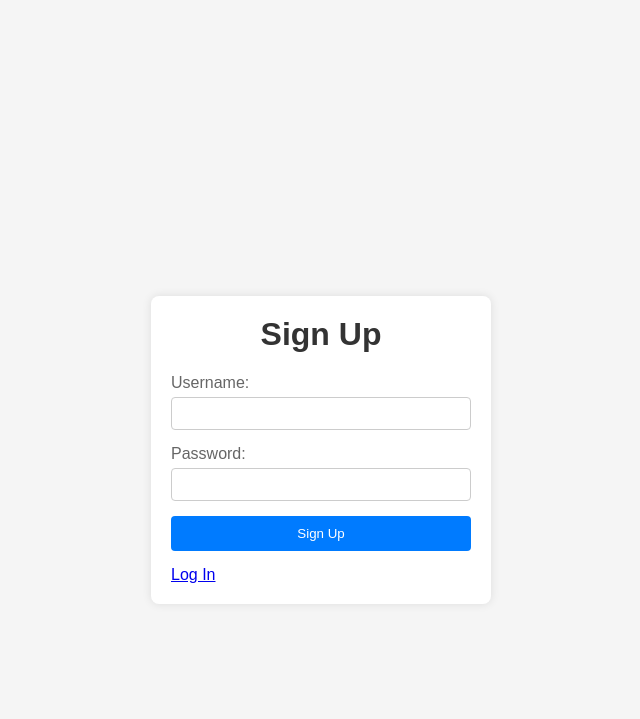
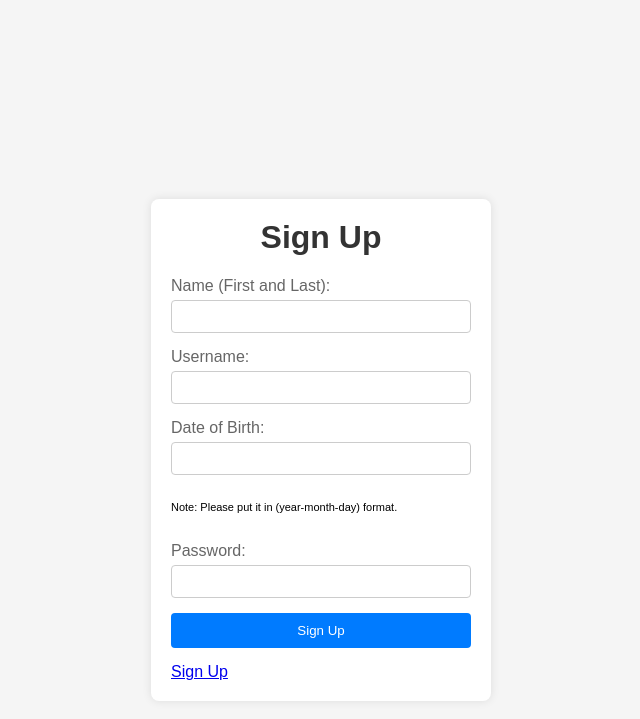
Before and after one commit to Lin-cT/demonstration_frontend, a Jekyll site: the page signup.html, which Jekyll copies as it is, in a window 1280 px wide. Shown: the top 719 px of the page, without its empty margins (319-959 px from the left). Built offline with Jekyll 4.4.1, drawn with Linux system fonts in a browser that asks for light colours; part of the change alters nothing that is shown.

Commit message:
Sign up starting

```diff
--- a/login.html
+++ b/login.html
@@ -107,7 +107,6 @@
         if (!response.ok) {
             error = document.getElementById("output")
             const errorMsg = 'Login error: ' + response.status;
-            console.log(errorMsg);
             error.innerHTML = errorMsg
             return;
         }
--- a/signup.html
+++ b/signup.html
@@ -79,17 +79,91 @@
     <div class="signup-container">
         <h1>Sign Up</h1>
         <form>
+            <label for="name">Name (First and Last):</label>
+            <input type="text" name="mame" id="name" required>
+            <br>
             <label for="uid">Username:</label>
-            <input type="text" name="uide" id="signupuser" required><br>
+            <input type="text" name="uid" id="signupuser" required>
+            <br>
+            <label for="dob">Date of Birth:</label>
+            <input type="text" name="dob" id="dob" required>
+            <p style="font-size: 11px;">Note: Please put it in (year-month-day) format.</p>
+            <br>
             <label for="password">Password:</label>
-            <input type="password" name="password" id="signuppass" required><br>
-            <!-- Add more form fields as needed -->
-            <button type="button" text="Sign Up" onclick="registerUser()">Sign Up</button>
+            <input type="password" name="password" id="signuppass" required>
+            <br>
+            <button type="button" text="Sign Up" onclick="signup_user()">Sign Up</button>
         </form>
         <div id="output" class="message"></div>
-    <a href="https://lin-ct.github.io/demonstration_frontend/login.html">Log In</a>
+    <a href="https://lin-ct.github.io/demonstration_frontend/login.html">Sign Up</a>
     </div>
     <!-- Include any footer content if needed -->
 </body>
-</html>
-<script src="https://lin-ct.github.io/demonstration_frontend/usepass.js"></script>
+<script>
+    import { uri, options } from '{{site.baseurl}}/assets/js/api/config.js';
+
+    function submitDOB() {
+        var dob = document.getElementById("dob").value;
+
+        // Create a new XMLHttpRequest object
+        var xhr = new XMLHttpRequest();
+
+        // Configure it: GET-request for the URL /process with the date as a query parameter
+        xhr.open('GET', '/process?dob=' + dob, true);
+
+        // Send the request
+        xhr.send();
+
+        // Optional: handle the response if needed
+        xhr.onload = function() {
+            if (xhr.status >= 200 && xhr.status < 300) {
+            // Request was successful, you can handle the response here if needed
+            console.log('Date of birth submitted successfully');
+            } else {
+            // Request failed
+            console.error('Date of birth submission failed');
+            }
+        };
+        }
+    function signup_user(){
+        // Set Authenticate endpoint
+        const url = uri + '/api/users/';
+
+        // Set the body of the request to include login data from the DOM
+        const body = {
+            name: document.getElementById("name").value,
+            uid: document.getElementById("uid").value,
+            password: document.getElementById("password").value,
+            dob: document.getElementById("dob").value
+        };
+
+        // Change options according to Authentication requirements
+        const authOptions = {
+            ...options, // This will copy all properties from options
+            method: 'POST', // Override the method property
+            cache: 'no-cache', // Set the cache property
+            body: JSON.stringify(body)
+        };
+
+        // Fetch JWT
+        fetch(url, authOptions)
+        .then(response => {
+            // handle error response from Web API
+            if (!response.ok) {
+                const errorMsg = 'Signup error: ' + response.status;
+                console.log(errorMsg);
+                return;
+            }
+            // Success!!!
+            // Redirect to the database page
+            window.location.href = "https://lin-ct.github.io/demonstration_frontend/login.html";
+        })
+        // catch fetch errors (ie ACCESS to server blocked)
+        .catch(err => {
+            console.error(err);
+        });
+    }
+
+    // Attach login_user to the window object, allowing access to form action
+    window.signup_user = signup_user;
+</script>
```
